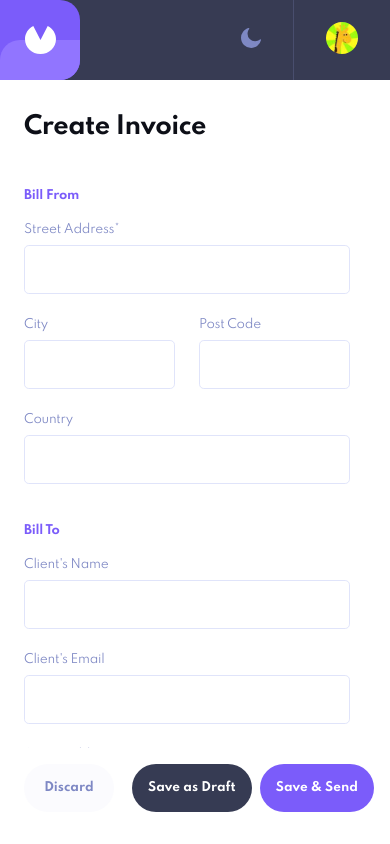
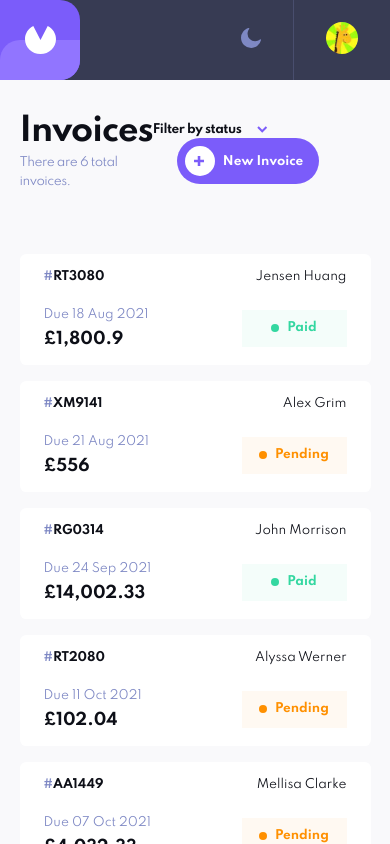
Before and after one commit to DavidBarcenas/angular-invoice, an Angular app: page / in a window 390 px wide. Shown: the top 844 px of the page. Built offline with nearby package versions, Linux system fonts and the light colour scheme.

Commit message:
adjust header styles in media query 'xs'

```diff
--- a/src/app/invoices/components/header/header.component.html
+++ b/src/app/invoices/components/header/header.component.html
@@ -6,7 +6,9 @@
   <div>
     <div class="header-filter--dropdown">
       <button class="header-btn--filter" (click)="filterService.toggleFilter()">
-        <span>Filter</span>
+        <span class="header-btn-text"
+          >Filter <span class="header-text-hide">by status</span></span
+        >
         <img
           src="../../../../assets/img/icon-arrow-down.svg"
           alt="Icon Arrow"
@@ -35,7 +37,9 @@
       <div class="wrap-icon-plus">
         <img src="../../../../assets/img/icon-plus.svg" alt="Icon Plus" />
       </div>
-      <span>New</span>
+      <span class="header-btn-text"
+        >New <span class="header-text-hide">Invoice</span></span
+      >
     </button>
   </div>
 </header>
--- a/src/app/invoices/components/header/header.component.scss
+++ b/src/app/invoices/components/header/header.component.scss
@@ -1,3 +1,5 @@
+@import "~src/app/sass/mq";
+
 .header {
   display: flex;
   align-items: center;
@@ -11,6 +13,10 @@
     font-size: 1.25rem;
     letter-spacing: -1px;
     margin-bottom: 2px;
+
+    @include mq(xs) {
+      font-size: 2rem;
+    }
   }
 
   span {
@@ -28,7 +34,7 @@
 .header-btn--filter {
   margin-right: 1rem;
 
-  span {
+  .header-btn-text {
     font-weight: 700;
     font-size: 0.75rem;
     margin-right: 1rem;
@@ -52,6 +58,10 @@
   padding-right: 1rem;
   border-radius: 1.75rem;
 
+  @include mq(xs) {
+    margin-left: 1.5rem;
+  }
+
   .wrap-icon-plus {
     $width: 30px;
     background: #fff;
@@ -66,10 +76,19 @@
     }
   }
 
-  span {
+  .header-btn-text {
     font-weight: 700;
     font-size: 0.75rem;
     margin-left: 0.5rem;
+  }
+}
+
+.header-text-hide {
+  display: none;
+  margin: 0;
+
+  @include mq(xs) {
+    display: inline-block;
   }
 }
 
--- a/src/app/invoices/components/invoice-form/invoice-form.component.scss
+++ b/src/app/invoices/components/invoice-form/invoice-form.component.scss
@@ -7,7 +7,7 @@
   width: 100%;
   height: calc(100vh - 80px);
   background: var(--bg-form);
-  z-index: 200;
+  z-index: 99;
   animation: slideIn 0.45s cubic-bezier(0.215, 0.61, 0.355, 1);
   padding: 2rem 1rem 0 1.5rem;
 
@@ -104,7 +104,7 @@ fieldset {
 }
 
 .bill-to .form-control:nth-child(5) {
-  grid-column: 2 / -1 ;
+  grid-column: 2 / -1;
 }
 
 .bill-date .form-control:nth-child(1) {
@@ -120,7 +120,7 @@ fieldset {
 }
 
 .add-items {
-  margin-bottom: .5rem;
+  margin-bottom: 0.5rem;
 
   h3 {
     color: hsl(225, 14%, 53%);
@@ -147,7 +147,7 @@ fieldset {
         color: hsl(231, 20%, 61%);
         border: none;
         background: none;
-        padding-left: .5rem;
+        padding-left: 0.5rem;
       }
     }
 
--- /dev/null
+++ b/src/app/sass/_mq.scss
@@ -0,0 +1,24 @@
+$breakpoint-xs: 550px;
+$breakpoint-sm: 767px;
+$breakpoint-md: 1023px;
+$breakpoint-lg: 1360px;
+
+@mixin mq($media) {
+  @if $media == xs {
+    @media (max-width: $breakpoint-sm) {
+      @content;
+    }
+  } @else if $media == sm {
+    @media (min-width: $breakpoint-sm) {
+      @content;
+    }
+  } @else if $media == md {
+    @media (min-width: $breakpoint-md) {
+      @content;
+    }
+  } @else if $media == lg {
+    @media (min-width: $breakpoint-lg) {
+      @content;
+    }
+  }
+}
--- a/src/app/sass/core.scss
+++ b/src/app/sass/core.scss
@@ -1,3 +1,3 @@
-@import "./vars";
-@import "./global";
-@import "./dark-theme";
+@import "vars";
+@import "global";
+@import "dark-theme";
--- a/src/styles.scss
+++ b/src/styles.scss
@@ -90,7 +90,7 @@ ul {
 }
 .status-pending {
   color: $status-pending;
-  background: rgba(var(--$status-pending), 0.05);
+  background: rgba($status-pending, 0.05);
 
   &:before {
     background: $status-pending;
```
Also changed, not shown: src/app/invoices/components/invoice-form/invoice-form.component.html (+9 -2 lines), src/assets/img/icon-trash.svg (deleted), 1 other file (tests, documents, lock files or other folders).
